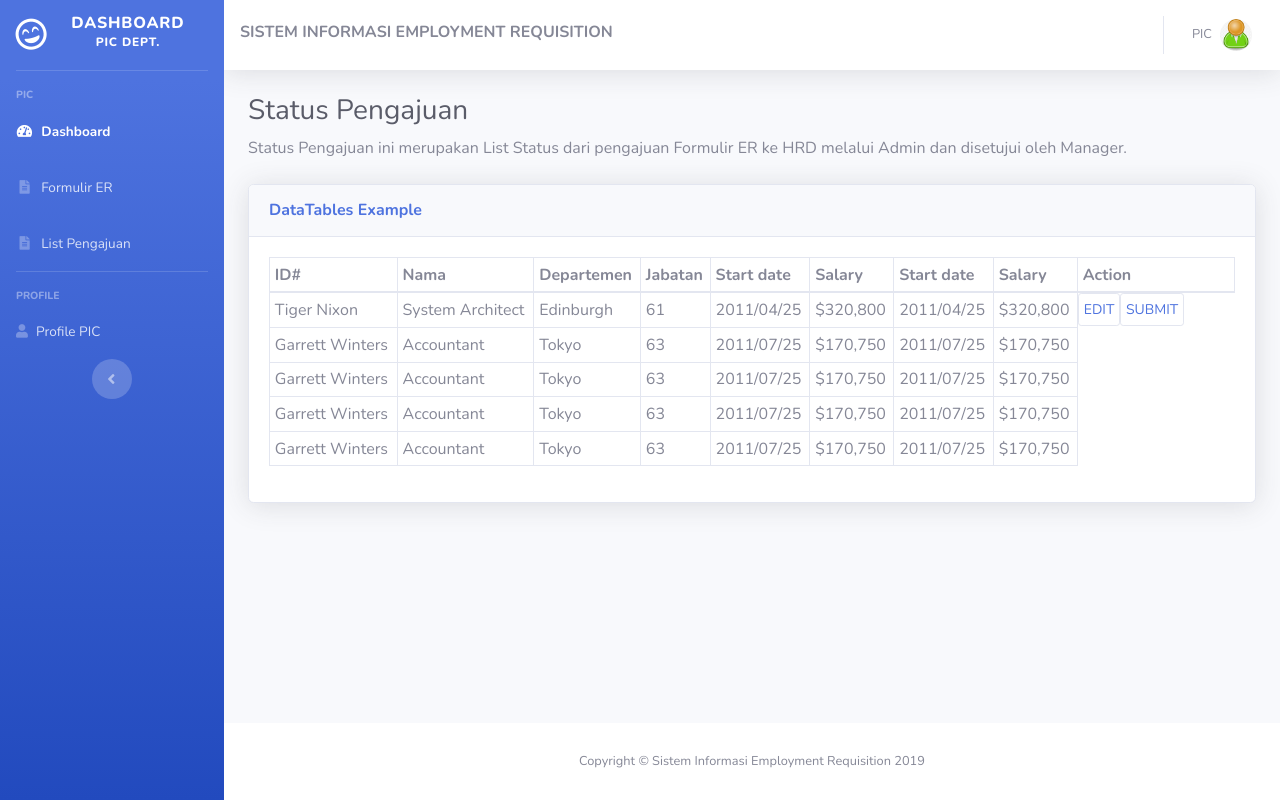
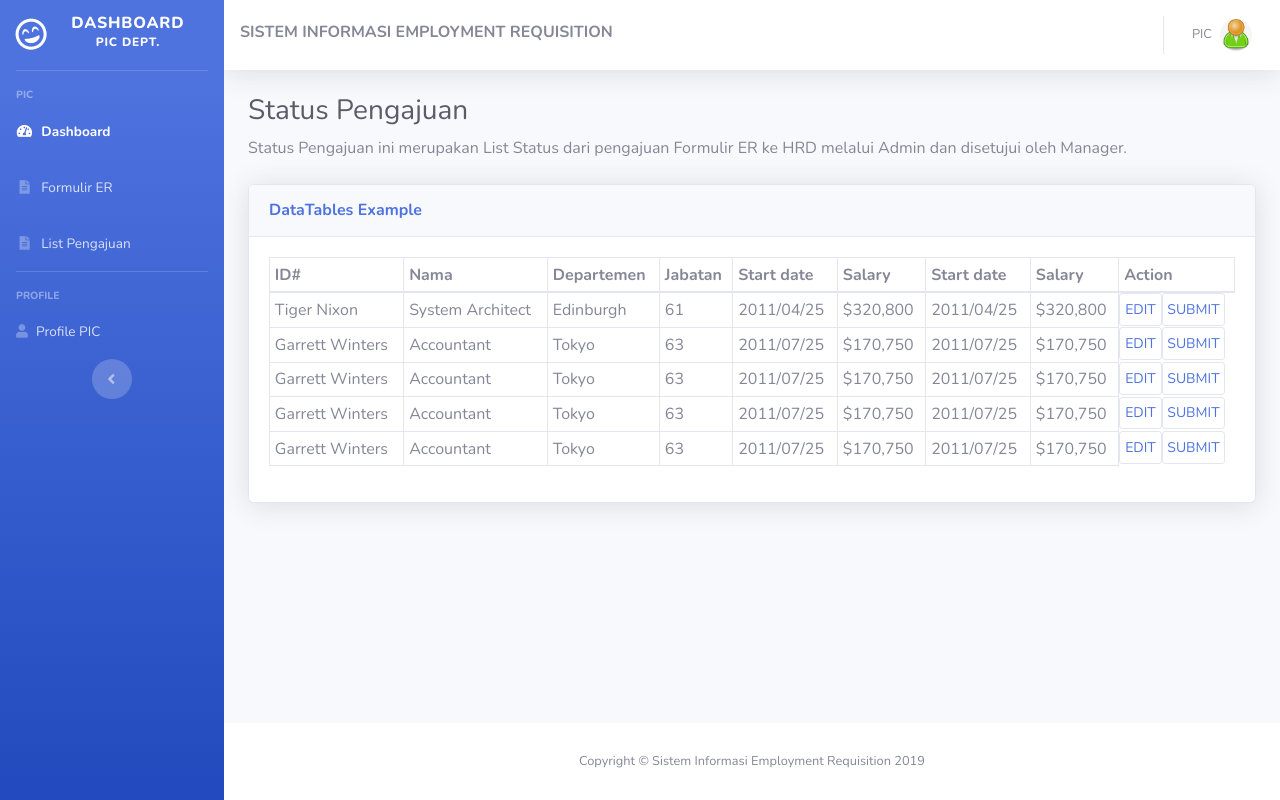
Before and after one commit to alan96320/Employment-Requisition, a PHP site: page /pic/statusform.php in a window 1280 px wide. Run offline with PHP 8.4, Linux system fonts and the light colour scheme; the visitor is signed in with stand-in values (Sample User, id 1).

Commit message:
Update table.php

```diff
--- a/components/table.php
+++ b/components/table.php
@@ -23,7 +23,7 @@
                   <th>Salary</th>
                   <th>Start date</th>
                   <th>Salary</th>
-                  <th class="" colspan="1" style="width: 157px;">Action</th>
+                  <th>Action</th>
                 </tr>
               </thead>
               <tbody>
@@ -48,6 +48,8 @@
                   <td>$170,750</td>
                   <td>2011/07/25</td>
                   <td>$170,750</td>
+                  <td a class="btn btn-outline-primary btn-sm">EDIT</a></td>
+                  <td a class="btn btn-outline-primary btn-sm">SUBMIT</a></td>
                 </tr>
                 <tr>
                   <td>Garrett Winters</td>
@@ -58,6 +60,8 @@
                   <td>$170,750</td>
                   <td>2011/07/25</td>
                   <td>$170,750</td>
+                  <td a class="btn btn-outline-primary btn-sm">EDIT</a></td>
+                  <td a class="btn btn-outline-primary btn-sm">SUBMIT</a></td>
                 </tr>
                 <tr>
                   <td>Garrett Winters</td>
@@ -68,6 +72,8 @@
                   <td>$170,750</td>
                   <td>2011/07/25</td>
                   <td>$170,750</td>
+                  <td a class="btn btn-outline-primary btn-sm">EDIT</a></td>
+                  <td a class="btn btn-outline-primary btn-sm">SUBMIT</a></td>
                 </tr>
                 <tr>
                   <td>Garrett Winters</td>
@@ -78,6 +84,8 @@
                   <td>$170,750</td>
                   <td>2011/07/25</td>
                   <td>$170,750</td>
+                  <td a class="btn btn-outline-primary btn-sm">EDIT</a></td>
+                  <td a class="btn btn-outline-primary btn-sm">SUBMIT</a></td>
                 </tr>
               </tbody>
             </table>
```
